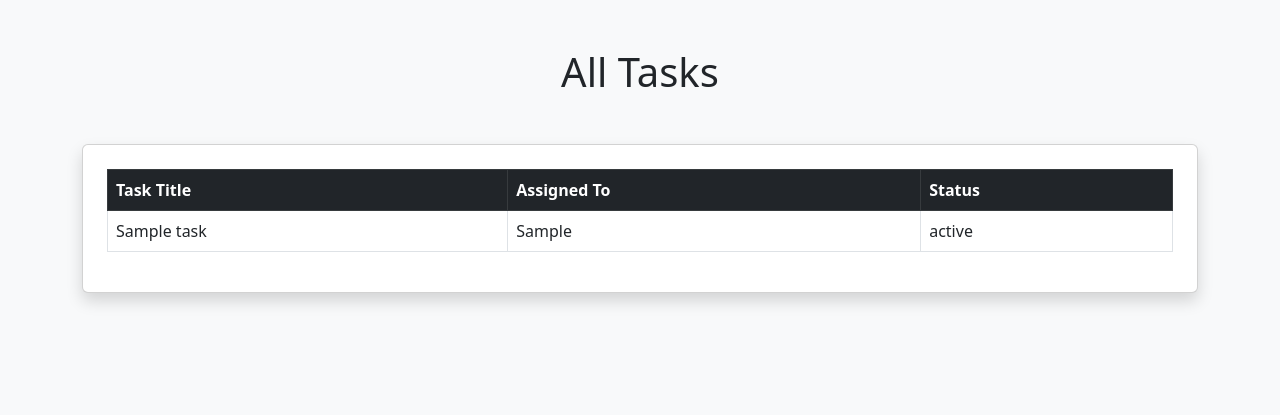
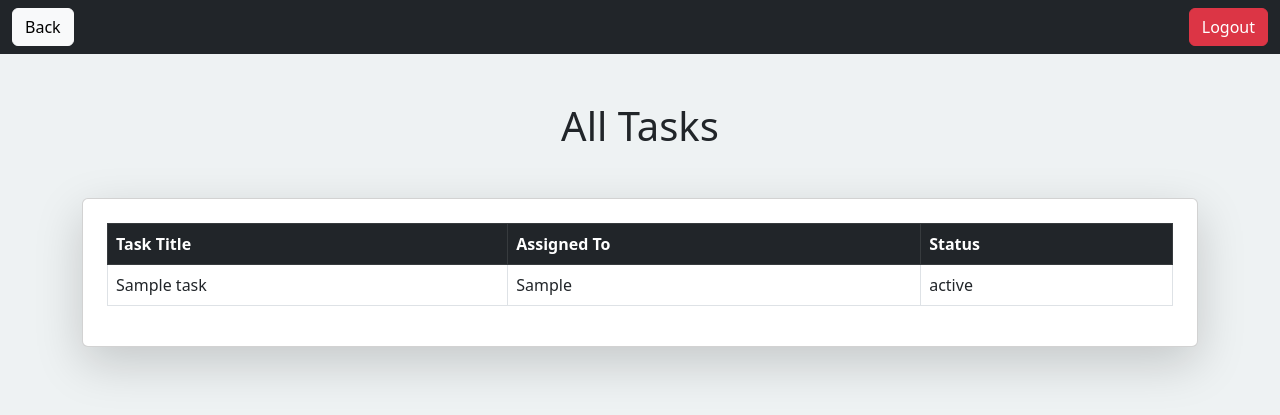
Before and after one commit to maninani12/team-task-manager, a Flask app: page /tasks in a window 1280 px wide. Shown: the top 415 px of the page. Run offline with Flask 3, Linux system fonts and the light colour scheme; tables that the repository leaves empty hold one stand-in row (values such as "Sample post").

Commit message:
Update tasks.html

```diff
--- a/templates/tasks.html
+++ b/templates/tasks.html
@@ -9,13 +9,31 @@
 
 </head>
 
-<body class="bg-light">
+<body style="background: #eef2f3;">
+
+<nav class="navbar navbar-dark bg-dark">
+
+    <div class="container-fluid">
+
+        <a href="/dashboard" class="btn btn-light">
+            Back
+        </a>
+
+        <a href="/logout" class="btn btn-danger">
+            Logout
+        </a>
+
+    </div>
+
+</nav>
 
 <div class="container mt-5">
 
-    <h1 class="text-center mb-5">All Tasks</h1>
+    <h1 class="text-center mb-5">
+        All Tasks
+    </h1>
 
-    <div class="card shadow p-4">
+    <div class="card shadow-lg p-4">
 
         <table class="table table-bordered table-hover">
 
```
